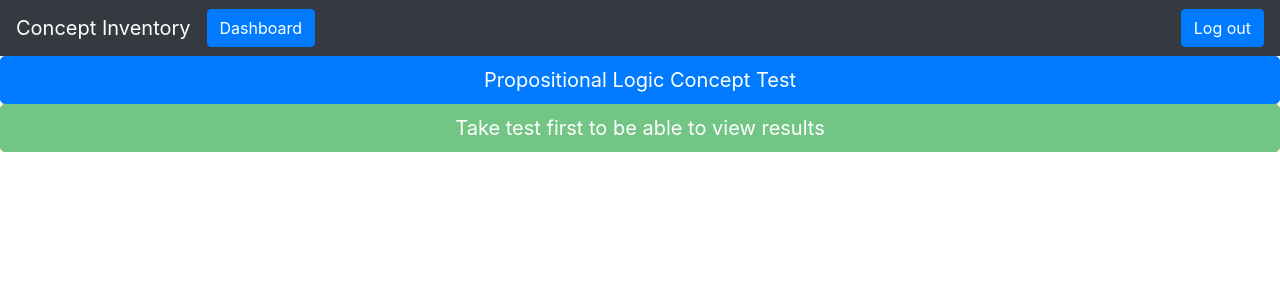
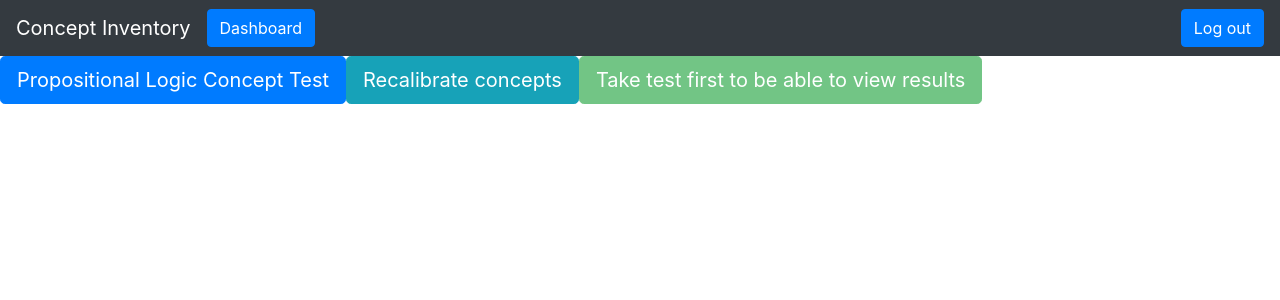
Before and after one commit to Euro28/concept-inventory-frontend, a React (Create React App) app: page /dashboard in a window 1280 px wide. Shown: the top 300 px of the page. Built offline with nearby package versions, Linux system fonts and the light colour scheme; no server answers.

Commit message:
new quiz

```diff
--- a/src/App.js
+++ b/src/App.js
@@ -5,6 +5,7 @@ import Dashboard from "./Dashboard/dashboard.jsx";
 import Quiz from "./Quiz/quiz.jsx";
 import Results from "./Quiz/results.jsx";
 import MakeQuiz from "./Quiz/newQuiz/newQuestion.jsx";
+import ChangeConcept from "./Concepts/changeConcepts.jsx";
 import AllResults from "./Results/allResults.jsx";
 import { Redirect, Route, Switch } from "react-router-dom";
 //import Main from "./main.jsx";
@@ -20,6 +21,7 @@ function App() {
         <Route exact path="/results" component={Results} />
         <Route exact path="/makeQuiz" component={MakeQuiz} />
         <Route exact path="/allResults" component={AllResults} />
+        <Route exact path="/changeConcepts" component={ChangeConcept} />
         <Redirect from="/" to="/" />
       </Switch>
     </div>
--- /dev/null
+++ b/src/Concepts/changeConcepts.jsx
@@ -0,0 +1,25 @@
+import React, {useEffect, useState} from "react";
+import axios from "axios"
+
+const ChangeConcept = () => {
+  const [concepts, setConcepts] = useState([])
+
+  useEffect(() => {
+    const getConcepts = async () => {
+      const concept = await axios.get("/api/concepts")
+
+      setConcepts(Object.keys(concept.data))
+    }
+
+    getConcepts();
+
+  }, [])
+
+  return (
+    <div>
+      <h1>Change concept page</h1>
+    </div>
+  );
+};
+
+export default ChangeConcept;
--- a/src/Dashboard/dashboard.jsx
+++ b/src/Dashboard/dashboard.jsx
@@ -30,22 +30,27 @@ const Dashboard = () => {
       <DashboardToolbar logout={logout} />
 
       <Link to={"/takeQuiz"} style={{ textDecoration: "none" }}>
-        <Button disabled={user.takenQuiz} variant="primary" size="lg" block>
+        <Button disabled={user.takenQuiz} variant="primary" size="lg">
           {user.takenQuiz
             ? "Already Taken quiz"
             : "Propositional Logic Concept Test"}
         </Button>
       </Link>
+      <Link to={"/changeConcepts"} style={{ textDecoration: "none" }}>
+        <Button disabled={user.takenQuiz} variant="info" size="lg">
+          Recalibrate concepts
+        </Button>
+      </Link>
 
       {user.isAdmin ? (
         <Link to={"/allResults"}>
-          <Button variant="success" size="lg" block>
+          <Button variant="success" size="lg">
             View all results
           </Button>{" "}
         </Link>
       ) : (
         <Link to={"/results"}>
-          <Button variant="success" size="lg" block disabled={!user.takenQuiz}>
+          <Button variant="success" size="lg" disabled={!user.takenQuiz}>
             {!user.takenQuiz
               ? "Take test first to be able to view results"
               : "View Results"}
@@ -54,7 +59,7 @@ const Dashboard = () => {
       )}
       {user.isAdmin && (
         <Link to={"/makeQuiz"}>
-          <Button variant="info" size="lg" block>
+          <Button variant="info" size="lg" >
             Edit Concept Inventory
           </Button>
         </Link>
--- a/src/Login/register.jsx
+++ b/src/Login/register.jsx
@@ -14,8 +14,11 @@ const Register = () => {
   const submitName = async (e) => {
     e.preventDefault();
     try {
+      const concepts = await axios.get("/api/concepts")
+
       const register = await axios.post("/api/register", {
         name,
+        conceptsToTake: Object.keys(concepts.data)
       });
       if (register.status === 201) {
         setAlert("success");
--- a/src/Quiz/results.jsx
+++ b/src/Quiz/results.jsx
@@ -41,10 +41,15 @@ const Results = () => {
 
             return question;
           })
-          .filter(
-            (question) =>
-              !_.isEqual(question.userAnswer, question.correctAnswer)
+          .filter((question) =>
+            (
+              _.difference(question.userAnswer, question.correctAnswer)
+                .length !== 0
+            )
           );
+
+        console.log("WRONG");
+        console.log(wrong);
 
         setWrongAnswers(wrong);
         setQuizResults(markedResults);
```
